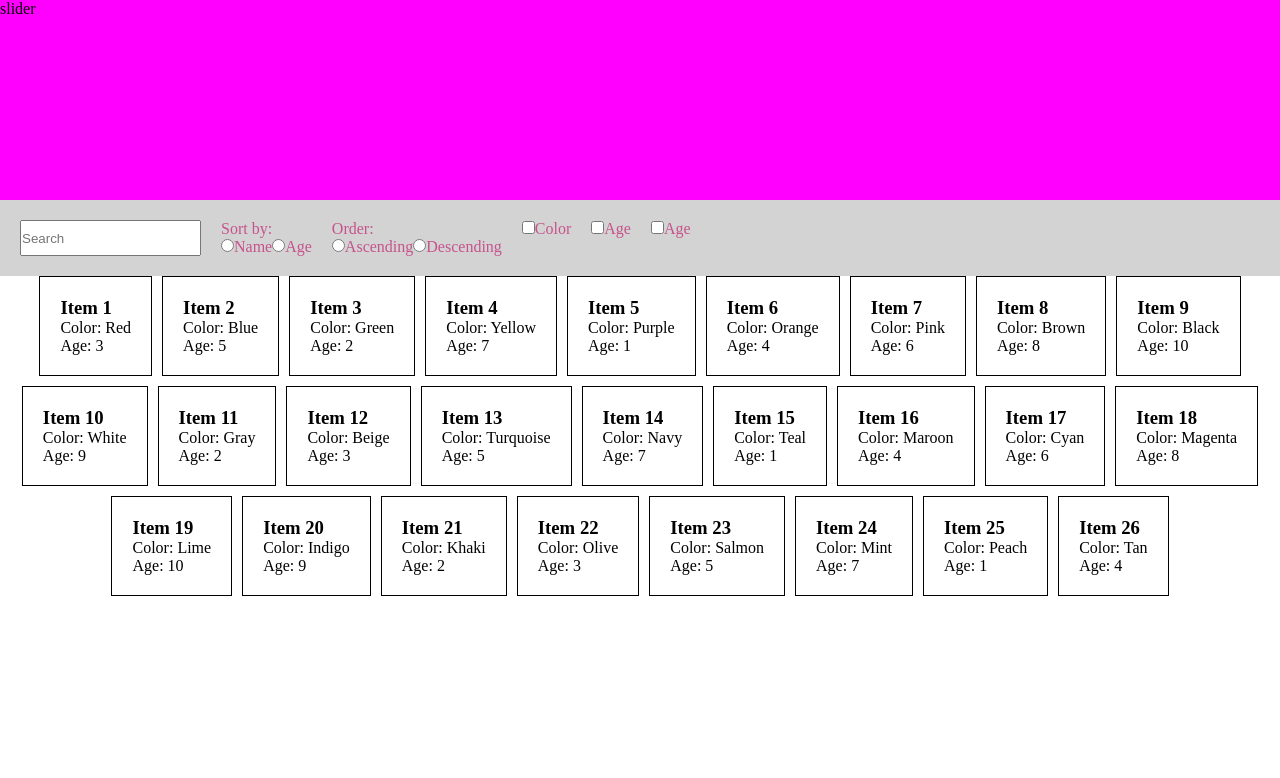
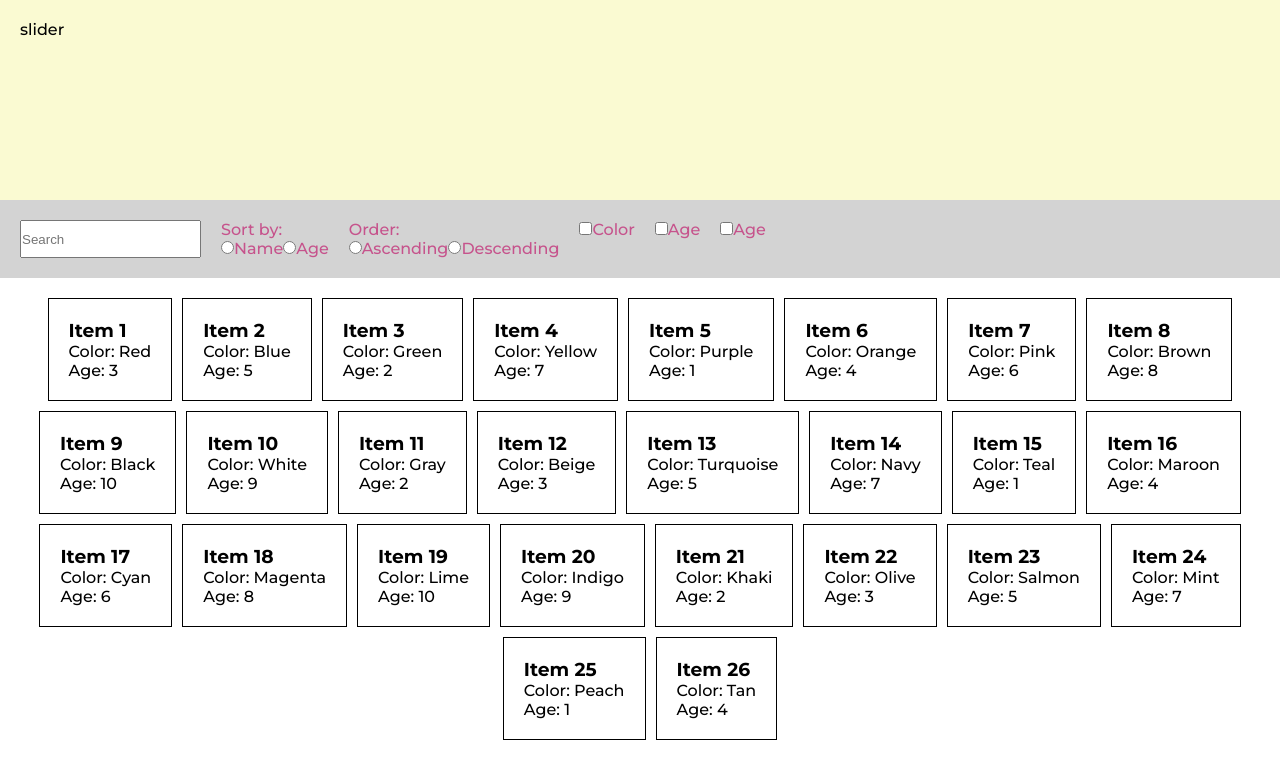
Before and after one commit to ivandev314/cat_project, a Vue app: page / in a window 1280 px wide. Shown: the top 778 px of the page. Built offline with nearby package versions, Linux system fonts and the light colour scheme.

Commit message:
Add font and some style

```diff
--- a/src/Adoption.vue
+++ b/src/Adoption.vue
@@ -1,13 +1,13 @@
 <script setup>
 import List from "./components/List.vue";
-import Filters from "./components/Filters.vue";
+import FilterSortSearch from "./components/FilterSortSearch.vue";
 import Slider from "./components/Slider.vue";
 </script>
 
 <template>
   <div>
     <Slider />
-    <Filters />
+    <FilterSortSearch />
     <List />
   </div>
 </template>
--- a/src/assets/_variables.scss
+++ b/src/assets/_variables.scss
@@ -1 +1,2 @@
 $base-color: #c6538c;
+$main-component-padding: 20px;
--- a/src/assets/main.css
+++ b/src/assets/main.css
@@ -1,3 +1,5 @@
+@import url("https://fonts.googleapis.com/css2?family=Montserrat:ital,wght@0,500;0,700;1,300&display=swap");
+
 *,
 ::before,
 ::after {
@@ -14,4 +16,5 @@ ol {
 body {
   max-width: 1920px;
   margin: auto;
+  font-family: "Montserrat", sans-serif;
 }
--- a/src/components/Filters.vue
+++ b/src/components/FilterSortSearch.vue
@@ -1,11 +1,11 @@
 <script setup>
-import Search from "./Filters/Search.vue";
-import Sort from "./Filters/Sort.vue";
-import Filter from "./Filters/Filter.vue";
+import Search from "./FilterSortSearch/Search.vue";
+import Sort from "./FilterSortSearch/Sort.vue";
+import Filter from "./FilterSortSearch/Filter.vue";
 </script>
 
 <template>
-  <div class="filters">
+  <div class="filter_sort_search">
     <Search />
     <Sort />
     <Filter />
@@ -14,10 +14,10 @@ import Filter from "./Filters/Filter.vue";
 
 <style lang="scss" scoped>
 @import "@/assets/_variables";
-.filters {
+.filter_sort_search {
+  padding: $main-component-padding;
   display: flex;
   gap: 20px;
-  padding: 20px;
   background-color: lightgrey;
   color: $base-color;
 }
--- a/src/components/List.vue
+++ b/src/components/List.vue
@@ -16,7 +16,9 @@ import Card from "./Card.vue";
 </template>
 
 <style lang="scss" scoped>
+@import "@/assets/_variables";
 .list {
+  padding: $main-component-padding;
   display: flex;
   flex-wrap: wrap;
   justify-content: center;
--- a/src/components/Slider.vue
+++ b/src/components/Slider.vue
@@ -7,8 +7,10 @@
 </template>
 
 <style lang="scss" scoped>
+@import "@/assets/_variables";
 .slider {
+  padding: $main-component-padding;
   height: 200px;
-  background-color: magenta;
+  background-color: lightgoldenrodyellow;
 }
 </style>
```
Also changed, not shown: src/components/FilterSortSearch/Filter.vue (renamed from src/components/Filters/Filter.vue), src/components/FilterSortSearch/Search.vue (renamed from src/components/Filters/Search.vue), src/components/FilterSortSearch/Sort.vue (renamed from src/components/Filters/Sort.vue).
